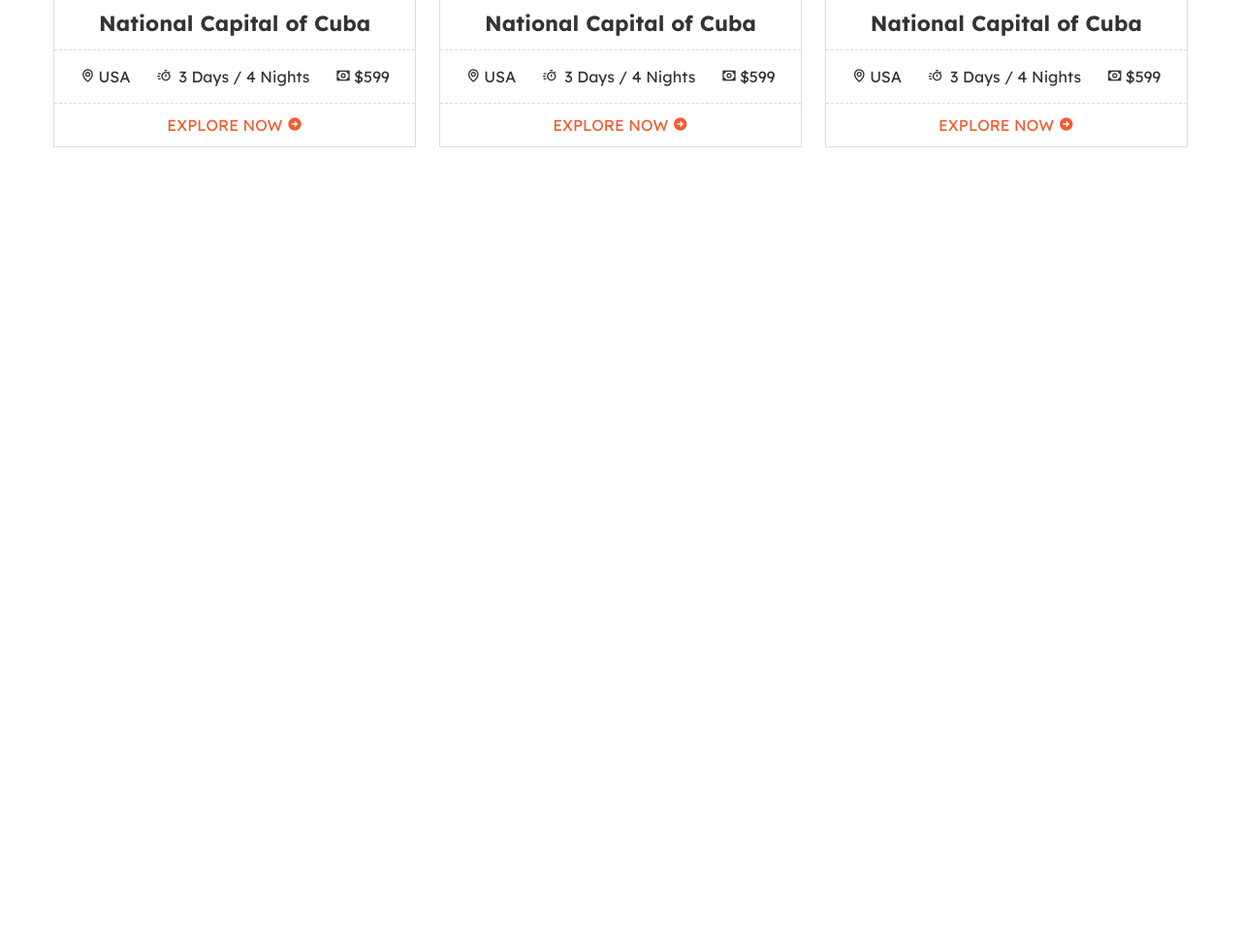
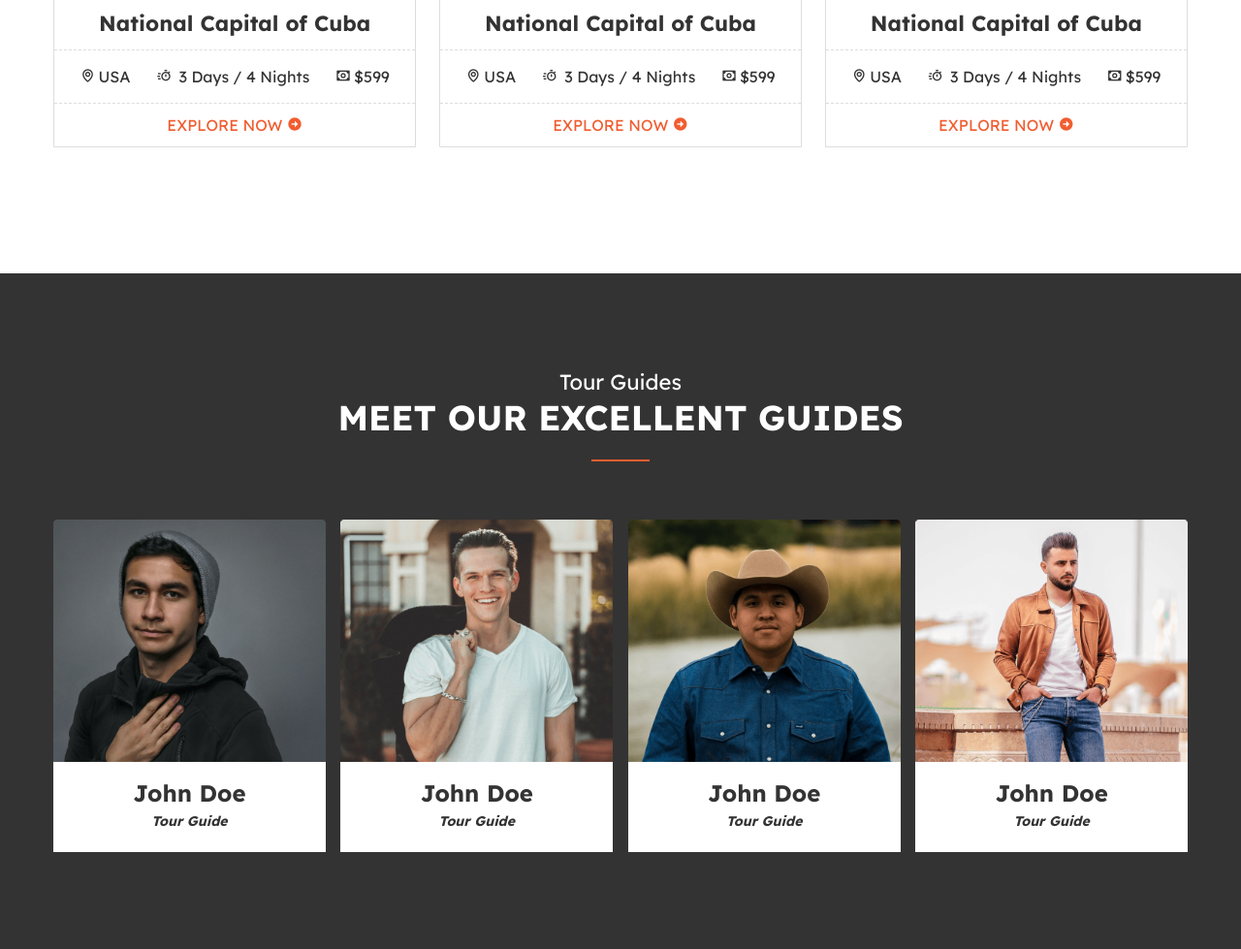
Before and after one commit to mokammeltanvir/Tour-Travel-Website, a plain HTML site: page index.html in a window 1280 px wide. Shown: the part 3350-4329 px from the top of the page at 97% size. Before the commit the page ends 3632 px from the top, so only its background shows below. Drawn offline with nearby package versions, Linux system fonts and the light colour scheme.

Commit message:
Home page Tour Team/Guide section

```diff
--- a/assets/css/style.css
+++ b/assets/css/style.css
@@ -351,3 +351,45 @@ color: #fff;
 transition: 0.3s;
 transform: scale(1.1);
 }
+
+/* Team or Tour Guide CSS */
+.team-area{
+  background-color: #333;
+  padding: 100px 0;
+}
+.team-area .section-title{
+  color: #fff;
+}
+.teams{
+  display: flex;
+  justify-content: space-between;
+  flex-wrap: wrap;
+}
+.single-team{
+  flex-basis: 24%;
+  background-color: #fff;
+  border-radius: 6px 6px 0 0;
+}
+.single-team img{
+  width: 100%;
+}
+.single-team img:hover {
+  transform: scale(1.1);
+  transition: .3s;
+}
+.single-team h4{
+  text-align: center;
+  padding: 20px 0;
+  font-size: 24px;
+  text-transform: capitalize;
+}
+.single-team h4 span{
+  display: block;
+  font-size: 14px;
+  font-style: italic;
+  margin-top: 5px;
+}
+.single-team h4:hover{
+  transform: scale(1.1);
+  transition: 0.2s;
+}
--- a/index.html
+++ b/index.html
@@ -243,5 +243,34 @@
         </div>
       </div>
     </section>
+    <!--Packages end-->
+    <!--Team Area-->
+    <section class="team-area">
+      <div class="container">
+        <div class="section-title">
+          <p>Tour Guides</p>
+          <h4>Meet Our Excellent Guides</h4>
+        </div>
+        <div class="teams">
+          <div class="single-team">
+            <img src="assets/img/guide1.png" alt="" />
+            <h4>John Doe <span>Tour Guide</span></h4>
+          </div>
+          <div class="single-team">
+            <img src="assets/img/guide2.png" alt="" />
+            <h4>John Doe <span>Tour Guide</span></h4>
+          </div>
+          <div class="single-team">
+            <img src="assets/img/guide3.png" alt="" />
+            <h4>John Doe <span>Tour Guide</span></h4>
+          </div>
+          <div class="single-team">
+            <img src="assets/img/guide4.png" alt="" />
+            <h4>John Doe <span>Tour Guide</span></h4>
+          </div>
+        </div>
+      </div>
+    </section>
+    <!--/Team end-->
   </body>
 </html>
```
